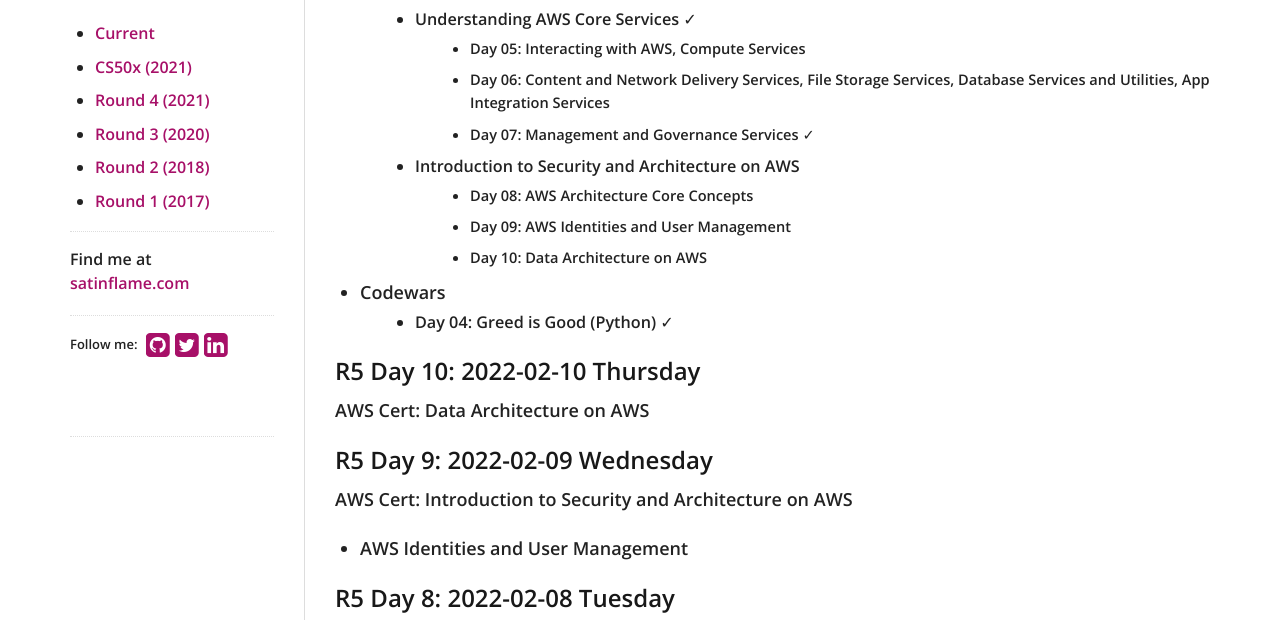
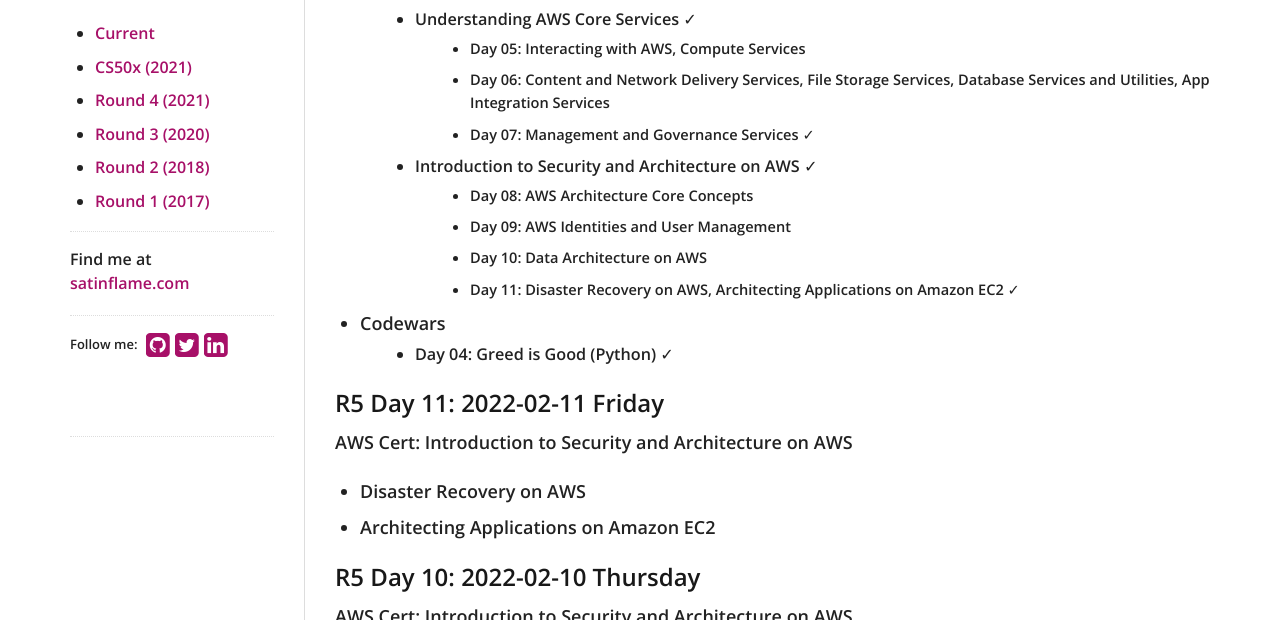
Before and after one commit to virtual/100daysofcode, a Jekyll site: the page built from index.md, in a window 1280 px wide and 900 px high, cut to the strip 280-900 px from the top of the window. Built offline with Jekyll 4.4.1, drawn with Linux system fonts in a browser that asks for light colours; nearby versions of some CDN libraries; our own code applies the rules of GitHub Pages for plain Markdown files; some of the changed text lies outside the part shown.

Commit message:
Update index.md

```diff
--- a/index.md
+++ b/index.md
@@ -11,17 +11,28 @@
     - Day 05: Interacting with AWS, Compute Services
     - Day 06: Content and Network Delivery Services, File Storage Services, Database Services and Utilities, App Integration Services
     - Day 07: Management and Governance Services ✓
-  - Introduction to Security and Architecture on AWS
+  - Introduction to Security and Architecture on AWS ✓
     - Day 08: AWS Architecture Core Concepts
     - Day 09: AWS Identities and User Management
     - Day 10: Data Architecture on AWS
+    - Day 11: Disaster Recovery on AWS, Architecting Applications on Amazon EC2 ✓
 - Codewars
   - Day 04: Greed is Good (Python) ✓
 
 
+
+## R5 Day 11: 2022-02-11 Friday
+
+AWS Cert: Introduction to Security and Architecture on AWS
+
+- Disaster Recovery on AWS
+- Architecting Applications on Amazon EC2
+
 ## R5 Day 10: 2022-02-10 Thursday
 
-AWS Cert: Data Architecture on AWS
+AWS Cert: Introduction to Security and Architecture on AWS
+
+-  Data Architecture on AWS
 
 
 ## R5 Day 9: 2022-02-09 Wednesday
```
